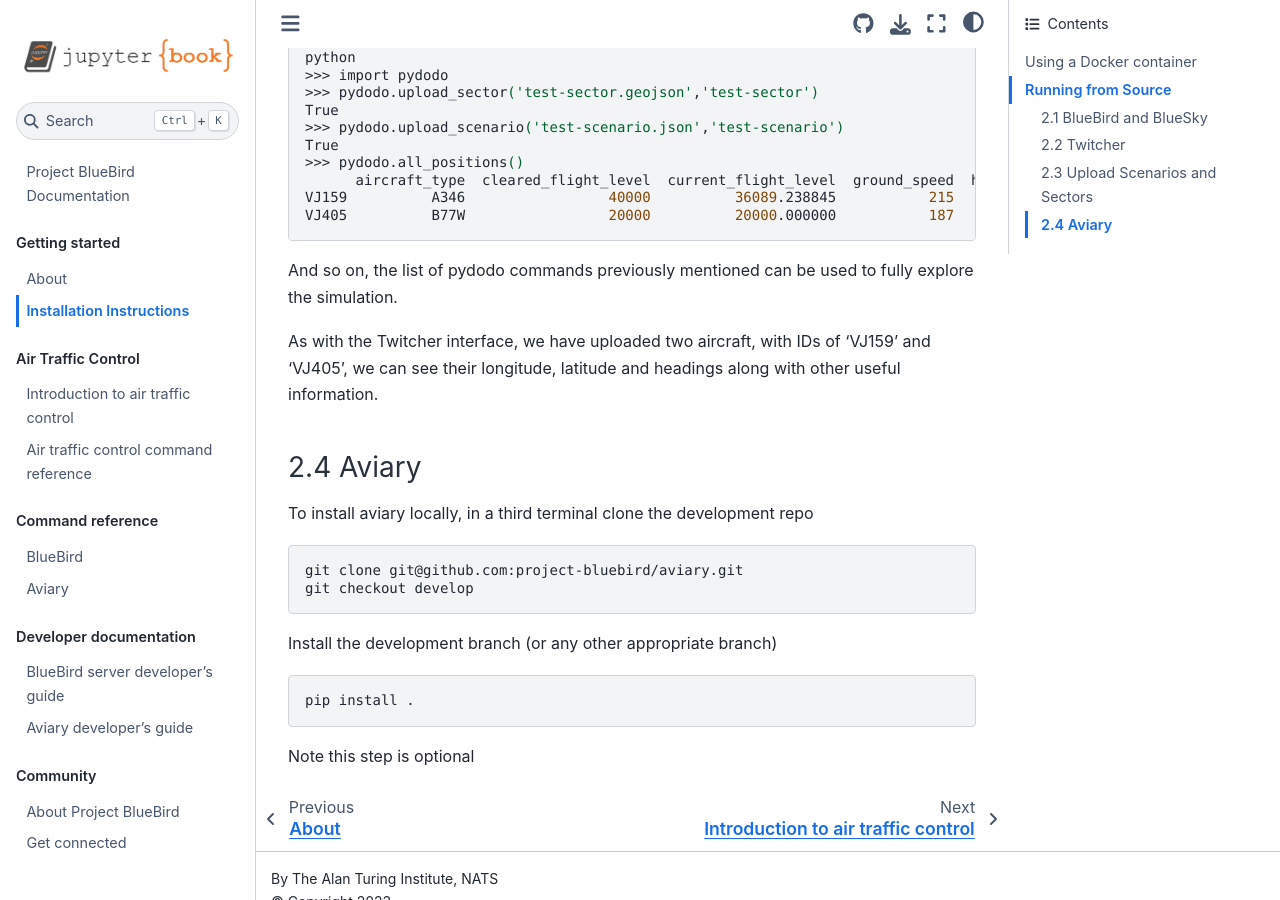
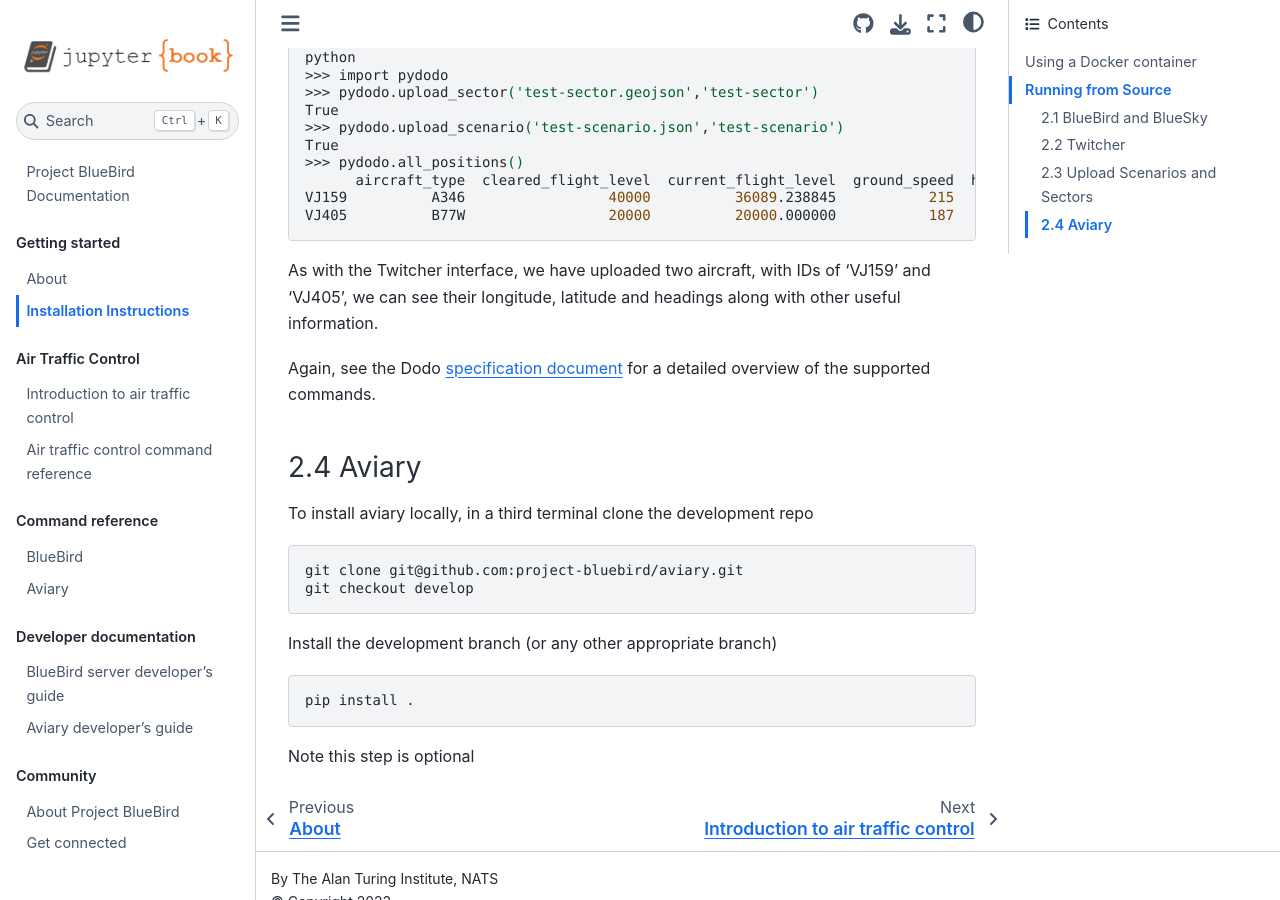
Before and after one commit to project-bluebird/docs, a Jupyter Book: the page built from intro/install.md, in a window 1280 px wide and 900 px high, scrolled down 6648 px. Built offline with Jupyter Book 1.0.4 settings and Sphinx 7.4.7 and the Sphinx Book theme 1.1.4, drawn with Linux system fonts in a browser that asks for light colours; pages that are not in the unit, such as notebooks, are missing from menus.

Commit message:
link to dodo spec document

````diff
--- a/intro/install.md
+++ b/intro/install.md
@@ -199,9 +199,11 @@
 VJ159          A346                 40000          36089.238845           215        0  49.899841    -0.1275                   40000               0
 VJ405          B77W                 20000          20000.000000           187      180  53.152652    -0.1275                   40000               0
 ```
-And so on, the list of pydodo commands previously mentioned can be used to fully explore the simulation.
 
 As with the Twitcher interface, we have uploaded two aircraft, with IDs of 'VJ159' and 'VJ405', we can see their longitude, latitude and headings along with other useful information.
+
+Again, see the Dodo [specification document](https://github.com/alan-turing-institute/dodo/blob/master/Specification.md) for a detailed overview of the supported commands.
+
 
 #### 2.4 Aviary
 To install aviary locally, in a third terminal clone the development repo
````
